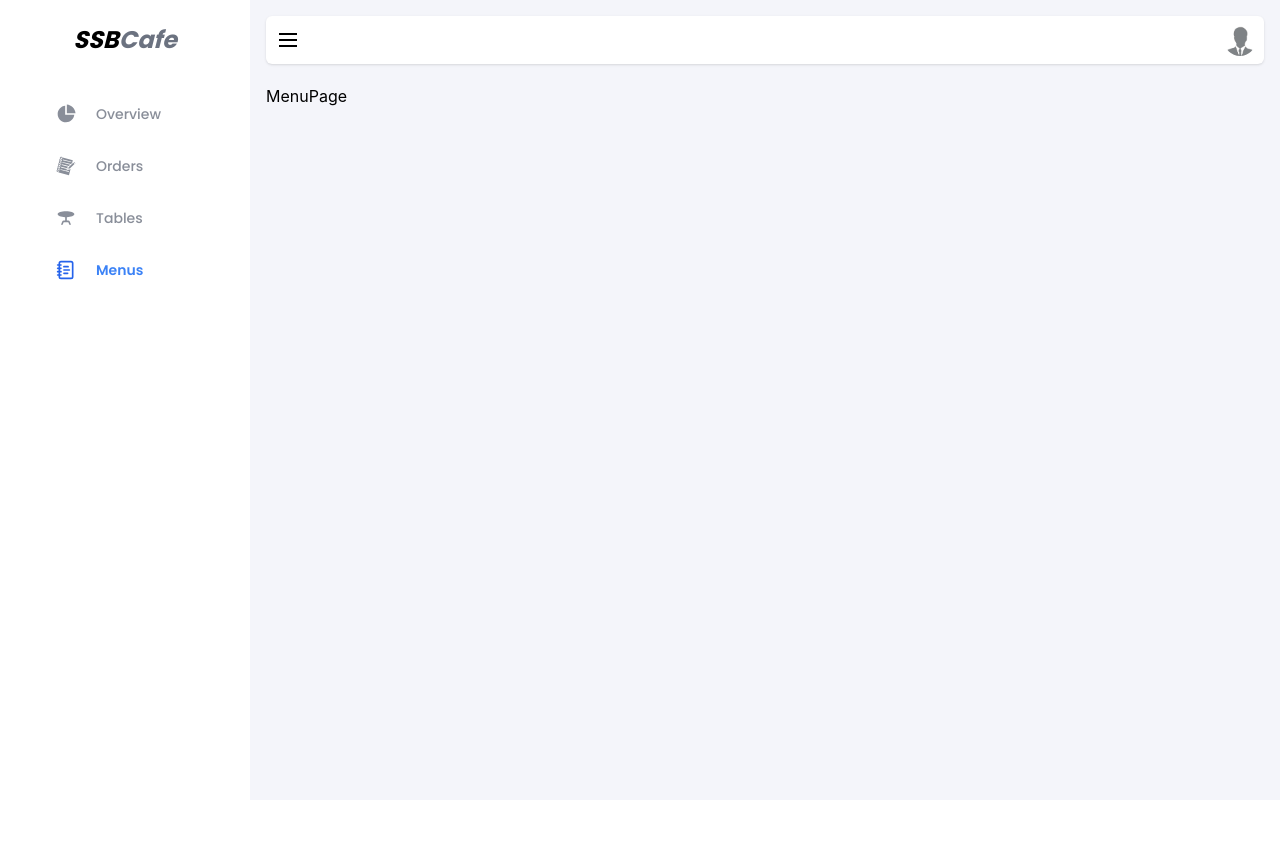
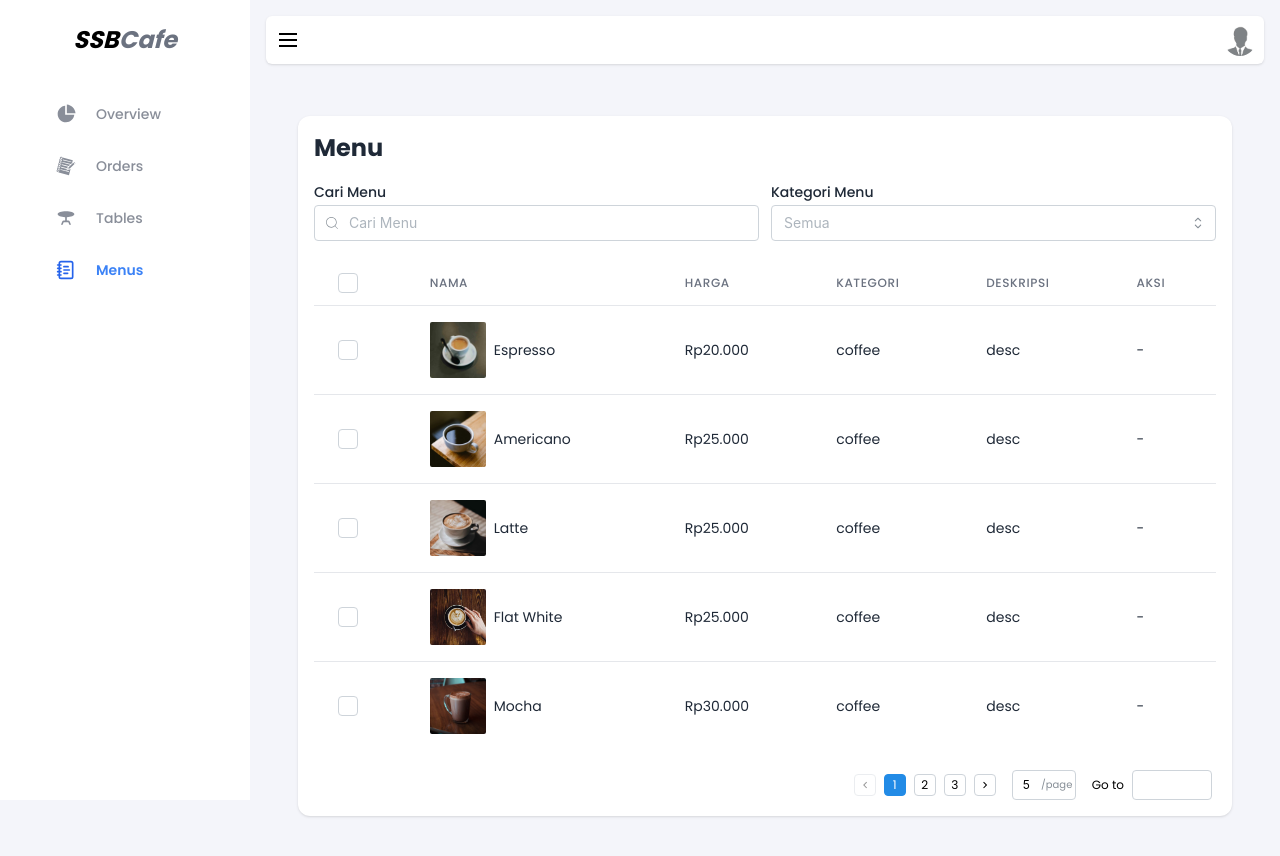
Before and after one commit to ProjectSoySauceBottle/itfest-fe, a Next.js app: page /dashboard/menu in a window 1280 px wide. Shown: the top 856 px of the page. Before the commit the page ends 800 px from the top, so only its background shows below. Built offline with nearby package versions, Linux system fonts and the light colour scheme; no server answers.

Commit message:
feat: add tableview menu page dashboard

```diff
--- a/src/app/dashboard/menu/page.js
+++ b/src/app/dashboard/menu/page.js
@@ -1,5 +1,10 @@
+import Tableview from "@/components/Dashboard/Menu/Tableview";
 import React from "react";
 
 export default function MenuPage() {
-  return <div>MenuPage</div>;
+  return (
+    <section className="p-8 font-poppins">
+      <Tableview />
+    </section>
+  );
 }
--- a/src/components/Dashboard/Layout/DashboardAppShell.js
+++ b/src/components/Dashboard/Layout/DashboardAppShell.js
@@ -30,7 +30,7 @@ export default function DashboardAppShell({ children }) {
       </AppShell.Navbar>
 
       <AppShell.Main className="bg-[#f4f5fa]">
-        <div className="w-full h-12 bg-white rounded-md shadow flex justify-between items-center mb-5 transition duration-200">
+        <div className="w-full h-12 bg-white rounded-md shadow flex justify-between items-center mb-5 transition duration-200 font-poppins text-primary">
           <DashboardNavbar toggle={toggle} opened={opened} />
         </div>
         <div>{children}</div>
--- /dev/null
+++ b/src/components/Dashboard/Menu/Filter.js
@@ -0,0 +1,24 @@
+import { Select, TextInput } from "@mantine/core";
+import React from "react";
+import { CiSearch } from "react-icons/ci";
+
+export default function Filter({ filter }) {
+  return (
+    <div className="mt-4 flex items-center gap-3">
+      <TextInput
+        placeholder="Cari Menu"
+        label={<div className="text-primary">Cari Menu</div>}
+        leftSection={<CiSearch />}
+        className="w-full"
+        {...filter.getInputProps("search")}
+      />
+      <Select
+        label={<div className="text-primary">Kategori Menu</div>}
+        placeholder="Semua"
+        data={["Coffee", "Non-Coffee", "Snack"]}
+        className="w-full"
+        {...filter.getInputProps("category")}
+      />
+    </div>
+  );
+}
--- /dev/null
+++ b/src/components/Dashboard/Menu/Pagination.js
@@ -0,0 +1,47 @@
+import { Pagination, Select, TextInput } from "@mantine/core";
+import { useState } from "react";
+
+const PaginationComponent = ({ meta, filter }) => {
+  const [goToPage, setGoToPage] = useState("");
+
+  const handleGoToPageChange = (event) => {
+    const value = event.target.value;
+    setGoToPage(value);
+
+    const pageNumber = Number(value);
+    if (pageNumber > 0 && pageNumber <= meta?.total_page) {
+      filter.setFieldValue("page", pageNumber);
+    }
+  };
+
+  return (
+    <div className="flex justify-end items-center flex-wrap gap-2 mt-5 mr-1 space-x-2">
+      <Pagination
+        size="xs"
+        value={meta?.current_page}
+        page={meta?.current_page}
+        onChange={(page) => filter.setFieldValue("page", page)}
+        total={meta?.total_page}
+      />
+      <Select
+        value={meta?.items_per_page.toString()}
+        onChange={(value) => filter.setFieldValue("limit", Number(value))}
+        rightSection={<div className="text-[10px] pr-2">/page</div>}
+        data={["3", "5", "10", "15", "20"]}
+        size="xs"
+        className="w-16"
+      />
+      <div className="flex items-center gap-2">
+        <div className="text-xs">Go to</div>
+        <TextInput
+          value={goToPage}
+          onChange={handleGoToPageChange}
+          size="xs"
+          className="w-full max-w-20"
+        />
+      </div>
+    </div>
+  );
+};
+
+export default PaginationComponent;
--- /dev/null
+++ b/src/components/Dashboard/Menu/Tableview.js
@@ -0,0 +1,273 @@
+"use client";
+import { Avatar, Checkbox } from "@mantine/core";
+import React, { useEffect, useState } from "react";
+import Filter from "./Filter";
+import { useForm } from "@mantine/form";
+import PaginationComponent from "./Pagination";
+
+export default function Tableview() {
+  const [raw, setRaw] = useState([]);
+  const [data, setData] = useState([]);
+  const [meta, setMeta] = useState({
+    current_page: 1,
+    total_page: 1,
+    items_per_page: 5,
+  });
+
+  const filter = useForm({
+    initialValues: {
+      search: "",
+      category: "",
+      page: 1,
+      limit: 5,
+    },
+  });
+  useEffect(() => {
+    const rawData = [
+      {
+        id: 1,
+        name: "Espresso",
+        price: 20000,
+        type: "coffee",
+        image_url: "/assets/images/menu/Espresso.jpg",
+        description: "desc",
+      },
+      {
+        id: 2,
+        name: "Americano",
+        price: 25000,
+        type: "coffee",
+        image_url: "/assets/images/menu/Americano.jpg",
+        description: "desc",
+      },
+      {
+        id: 3,
+        name: "Latte",
+        price: 25000,
+        type: "coffee",
+        image_url: "/assets/images/menu/Latte.jpg",
+        description: "desc",
+      },
+      {
+        id: 4,
+        name: "Flat White",
+        price: 25000,
+        type: "coffee",
+        image_url: "/assets/images/menu/Flat White.jpg",
+        description: "desc",
+      },
+      {
+        id: 5,
+        name: "Mocha",
+        price: 30000,
+        type: "coffee",
+        image_url: "/assets/images/menu/Mocha.jpg",
+        description: "desc",
+      },
+      {
+        id: 6,
+        name: "Macchiato",
+        price: 20000,
+        type: "coffee",
+        image_url: "/assets/images/menu/Macchiato.jpg",
+        description: "desc",
+      },
+
+      // Non-Coffee
+      {
+        id: 7,
+        name: "Chocolate Milk",
+        price: 22000,
+        type: "non-coffee",
+        image_url: "/assets/images/menu/Chocolate Milk.jpg",
+        description: "desc",
+      },
+      {
+        id: 8,
+        name: "Strawberry Smoothie",
+        price: 28000,
+        type: "non-coffee",
+        image_url: "/assets/images/menu/Strawberry Smoothie.jpg",
+        description: "desc",
+      },
+      {
+        id: 9,
+        name: "Matcha Latte",
+        price: 26000,
+        type: "non-coffee",
+        image_url: "/assets/images/menu/Matcha Latte.jpg",
+        description: "desc",
+      },
+      {
+        id: 10,
+        name: "Green Tea",
+        price: 18000,
+        type: "non-coffee",
+        image_url: "/assets/images/menu/Green Tea.jpg",
+        description: "desc",
+      },
+      {
+        id: 11,
+        name: "Lemon Tea",
+        price: 20000,
+        type: "non-coffee",
+        image_url: "/assets/images/menu/Lemon Tea.jpg",
+        description: "desc",
+      },
+      {
+        id: 12,
+        name: "Chamomile Tea",
+        price: 22000,
+        type: "non-coffee",
+        image_url: "/assets/images/menu/Chamomile Tea.jpg",
+        description: "desc",
+      },
+
+      // Snack
+      {
+        id: 13,
+        name: "Croissant",
+        price: 15000,
+        type: "snack",
+        image_url: "/assets/images/menu/Croissant.jpg",
+        description: "desc",
+      },
+      {
+        id: 14,
+        name: "Cheesecake",
+        price: 30000,
+        type: "snack",
+        image_url: "/assets/images/menu/Cheesecake.jpg",
+        description: "desc",
+      },
+      {
+        id: 15,
+        name: "French Fries",
+        price: 18000,
+        type: "snack",
+        image_url: "/assets/images/menu/French Fries.jpg",
+        description: "desc",
+      },
+    ];
+    setRaw(rawData);
+    setData(rawData);
+  }, []);
+  console.log(meta, "meta");
+
+  useEffect(() => {
+    const filteredData = raw.filter((item) => {
+      const matchName = item.name
+        ?.toLowerCase()
+        .includes(filter.values.search?.toLowerCase());
+
+      const matchCategory = filter.values.category
+        ? item.type.toLowerCase() === filter.values.category.toLowerCase()
+        : true;
+
+      return matchName && matchCategory;
+    });
+
+    const start = (filter.values.page - 1) * filter.values.limit;
+    const end = start + filter.values.limit;
+
+    setMeta({
+      current_page: filter.values.page,
+      total_page: Math.ceil(filteredData.length / filter.values.limit) || 1,
+      items_per_page: filter.values.limit,
+    });
+
+    setData(filteredData.slice(start, end));
+  }, [
+    filter.values.search,
+    filter.values.category,
+    filter.values.page,
+    filter.values.limit,
+    raw,
+  ]);
+
+  const thead = (
+    <thead>
+      <tr>
+        <th
+          scope="col"
+          className="px-6 py-3 text-left text-xs font-medium text-desc uppercase tracking-wider"
+        >
+          <Checkbox />
+        </th>
+        <th
+          scope="col"
+          className="px-6 py-3 text-left text-xs font-medium text-desc uppercase tracking-wider"
+        >
+          Nama
+        </th>
+        <th
+          scope="col"
+          className="px-6 py-3 text-left text-xs font-medium text-desc uppercase tracking-wider"
+        >
+          Harga
+        </th>
+        <th
+          scope="col"
+          className="px-6 py-3 text-left text-xs font-medium text-desc uppercase tracking-wider"
+        >
+          Kategori
+        </th>
+        <th
+          scope="col"
+          className="px-6 py-3 text-left text-xs font-medium text-desc uppercase tracking-wider"
+        >
+          Deskripsi
+        </th>
+        <th
+          scope="col"
+          className="px-6 py-3 text-left text-xs font-medium text-desc uppercase tracking-wider"
+        >
+          Aksi
+        </th>
+      </tr>
+    </thead>
+  );
+  const tbody = (
+    <tbody className="divide-y divide-gray-200 text-sm text-primary">
+      {data.length ? (
+        data.map((item) => (
+          <tr key={item.id}>
+            <td className="px-6 py-4">
+              <Checkbox />
+            </td>
+            <td className="px-6 py-4 flex justify-start gap-2 items-center">
+              <Avatar radius="xs" size="lg" src={item.image_url} />
+              {item.name}
+            </td>
+            <td className="px-6 py-4">
+              Rp{item.price.toLocaleString("id-ID")}
+            </td>
+            <td className="px-6 py-4">{item.type}</td>
+            <td className="px-6 py-4">{item.description}</td>
+            <td className="px-6 py-4">-</td>
+          </tr>
+        ))
+      ) : (
+        <tr>
+          <td colSpan={5} className="text-center py-4">
+            Data Tidak Ditemukan
+          </td>
+        </tr>
+      )}
+    </tbody>
+  );
+
+  return (
+    <div className="bg-white rounded-xl shadow p-4">
+      <h1 className="text-2xl font-bold text-primary">Menu</h1>
+      <Filter filter={filter} />
+      <div className="mt-5 overflow-x-auto">
+        <table className="min-w-full divide-y divide-gray-200">
+          {thead}
+          {tbody}
+        </table>
+        <PaginationComponent meta={meta} filter={filter} />
+      </div>
+    </div>
+  );
+}
```
